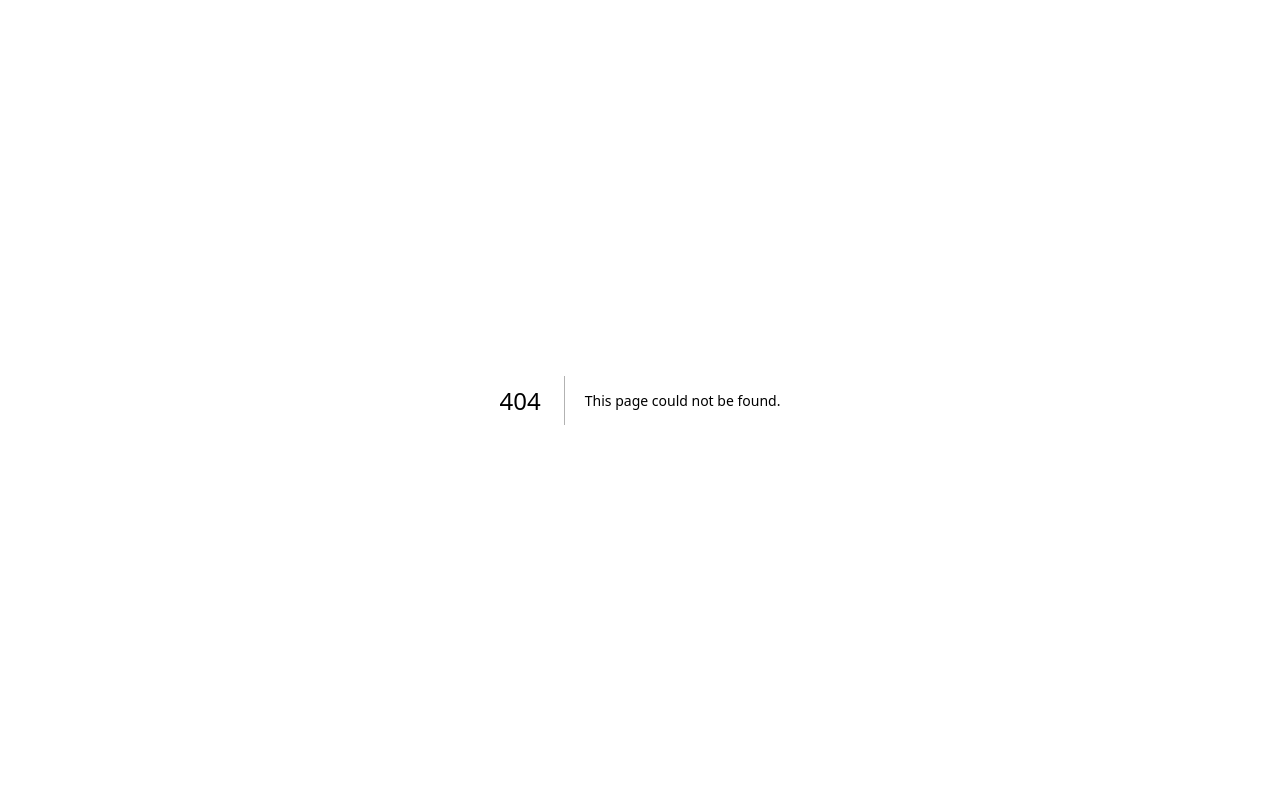
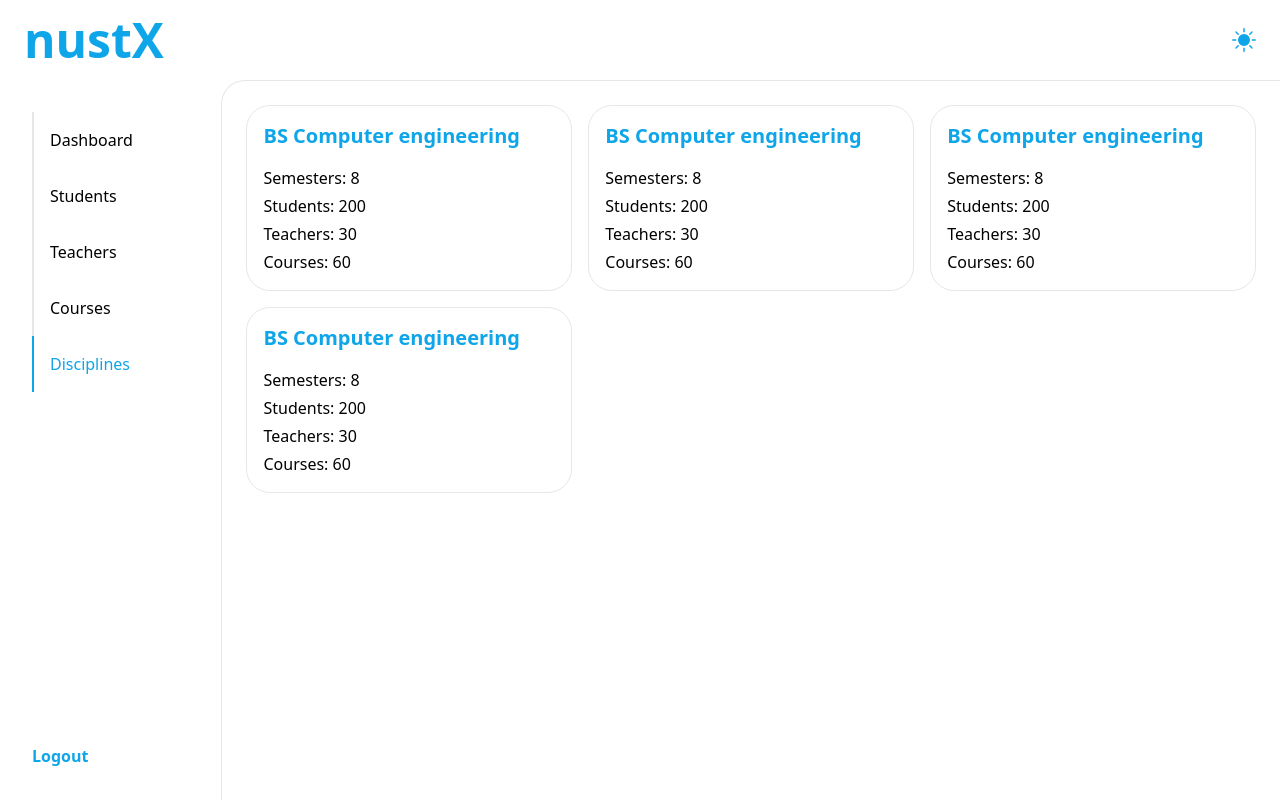
Before and after one commit to MukarramAliKazmi/nustX-admin-frontend, a Next.js app: page /disciplines in a window 1280 px wide. Before the commit this address had no page. Built offline with nearby package versions, Linux system fonts and the light colour scheme.

Commit message:
feat: Add students, teachers, and courses page, and add discipline-card component

```diff
--- /dev/null
+++ b/src/components/discipline-card.tsx
@@ -0,0 +1,31 @@
+import React from "react";
+
+interface DisciplineCardProps {
+  name: string;
+  semesters: number;
+  students: number;
+  teachers: number;
+  courses: number;
+}
+
+const DisciplineCard: React.FC<DisciplineCardProps> = ({
+  name,
+  semesters,
+  students,
+  teachers,
+  courses,
+}) => {
+  return (
+    <div className=" rounded-3xl overflow-hidden p-4 border border-gray-200 dark:border-gray-800 ">
+      <div className="text-sky-500 font-bold text-xl mb-4">{name}</div>
+      <ul className=" text-base flex flex-col gap-1">
+        <li>Semesters: {semesters}</li>
+        <li>Students: {students}</li>
+        <li>Teachers: {teachers}</li>
+        <li>Courses: {courses}</li>
+      </ul>
+    </div>
+  );
+};
+
+export default DisciplineCard;
--- a/src/components/layout.tsx
+++ b/src/components/layout.tsx
@@ -11,7 +11,7 @@ const Layout = ({ children }: LayoutProps) => {
       <Topbar />
       <div className="flex flex-1">
         <Sidebar />
-        <div className="h-full w-full overflow-y-auto p-6 border-l border-t rounded-tl-3xl border-gray-200 dark:border-gray-800">
+        <div className="h-[calc(100vh-5rem)] w-full overflow-y-auto overflow-x-hidden p-6 border-l border-t rounded-tl-3xl border-gray-200 dark:border-gray-800">
           {children}
         </div>
       </div>
--- /dev/null
+++ b/src/pages/courses.tsx
@@ -0,0 +1,7 @@
+import Layout from "@/components/layout";
+
+const Courses = () => {
+  return <Layout>Courses</Layout>;
+};
+
+export default Courses;
--- /dev/null
+++ b/src/pages/disciplines.tsx
@@ -0,0 +1,41 @@
+import DisciplineCard from "@/components/discipline-card";
+import Layout from "@/components/layout";
+
+const Disciplines = () => {
+  return (
+    <Layout>
+      <div className="grid grid-cols-1 gap-4 lg:grid-cols-2 xl:grid-cols-3">
+        <DisciplineCard
+          name="BS Computer engineering"
+          semesters={8}
+          students={200}
+          teachers={30}
+          courses={60}
+        />
+        <DisciplineCard
+          name="BS Computer engineering"
+          semesters={8}
+          students={200}
+          teachers={30}
+          courses={60}
+        />
+        <DisciplineCard
+          name="BS Computer engineering"
+          semesters={8}
+          students={200}
+          teachers={30}
+          courses={60}
+        />
+        <DisciplineCard
+          name="BS Computer engineering"
+          semesters={8}
+          students={200}
+          teachers={30}
+          courses={60}
+        />
+      </div>
+    </Layout>
+  );
+};
+
+export default Disciplines;
--- /dev/null
+++ b/src/pages/students.tsx
@@ -0,0 +1,7 @@
+import Layout from "@/components/layout";
+
+const Students = () => {
+  return <Layout>Students</Layout>;
+};
+
+export default Students;
--- /dev/null
+++ b/src/pages/teachers.tsx
@@ -0,0 +1,7 @@
+import Layout from "@/components/layout";
+
+const Teachers = () => {
+  return <Layout>Teachers</Layout>;
+};
+
+export default Teachers;
```
